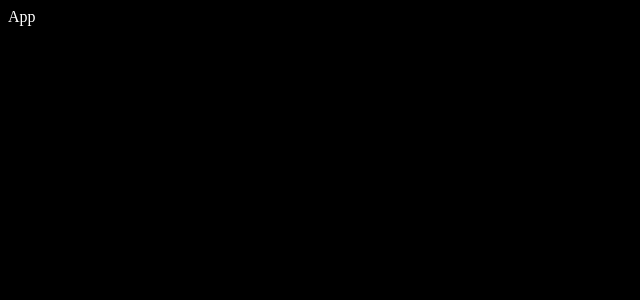
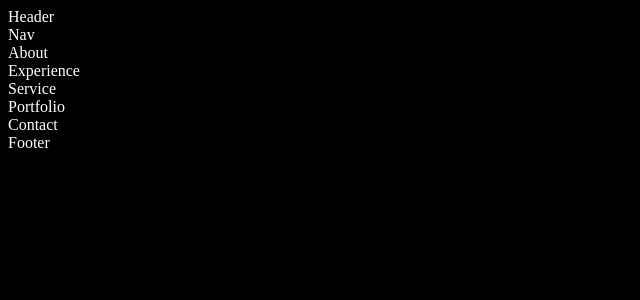
Before and after one commit to Jab1172/portfolio-website, a React (Create React App) app: page / in a window 1280 px wide. Shown: the top 300 px of the page, without its empty margins (0-640 px from the left). Built offline with nearby package versions, Linux system fonts and the light colour scheme.

Commit message:
Add compenents Nav/Exp/Port

```diff
--- a/src/App.jsx
+++ b/src/App.jsx
@@ -1,15 +1,31 @@
 import React from "react";
+import Header from "./components/header/Header";
+import Nav from "./components/nav/Nav";
+import About from "./components/about/About";
+import Experience from "./components/experience/Experience";
+import Service from "./components/service/Service";
+import Portfolio from "./components/portfolio/Portfolio";
+import Contact from "./components/contact/Contact";
+import Footer from "./components/footer/Footer";
 
-// import Navbar from "./components/Navbar";
 // import Routes from "./Routes";
 
 const App = () => {
-  return <div>App</div>;
+  return (
+    <div>
+      <Header />
+      <Nav />
+      <About />
+      <Experience />
+      <Service />
+      <Portfolio />
+      <Contact />
+      <Footer />
+    </div>
+  );
 };
 
 export default App;
 
-{
-  /* <Navbar />
+/*
 <Routes /> */
-}
--- a/src/components/experience/Experience.jsx
+++ b/src/components/experience/Experience.jsx
@@ -1,8 +1,8 @@
 import React from "react";
 import "./experience.css";
 
-const experience = () => {
-  return <div>experience</div>;
+const Experience = () => {
+  return <div>Experience</div>;
 };
 
-export default experience;
+export default Experience;
--- /dev/null
+++ b/src/components/nav/Nav.jsx
@@ -0,0 +1,8 @@
+import React from "react";
+import "./nav.css";
+
+const Nav = () => {
+  return <div>Nav</div>;
+};
+
+export default Nav;
--- a/src/components/portfolio/Portfolio.jsx
+++ b/src/components/portfolio/Portfolio.jsx
@@ -1,8 +1,8 @@
 import React from "react";
 import "./portfolio.css";
 
-const portfolio = () => {
-  return <div>portfolio</div>;
+const Portfolio = () => {
+  return <div>Portfolio</div>;
 };
 
-export default portfolio;
+export default Portfolio;
```
Also changed, not shown: src/components/nav/nav.css (added).
